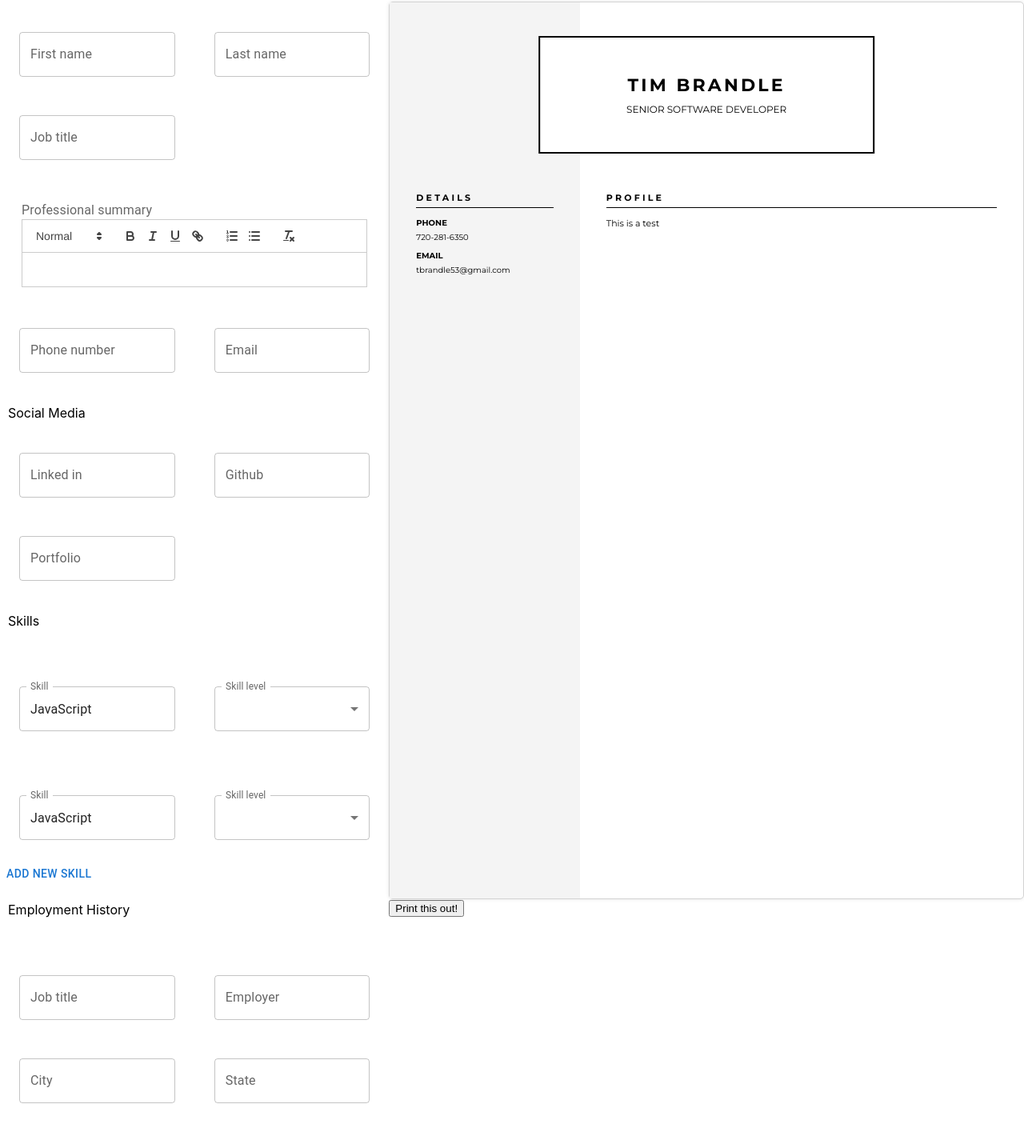
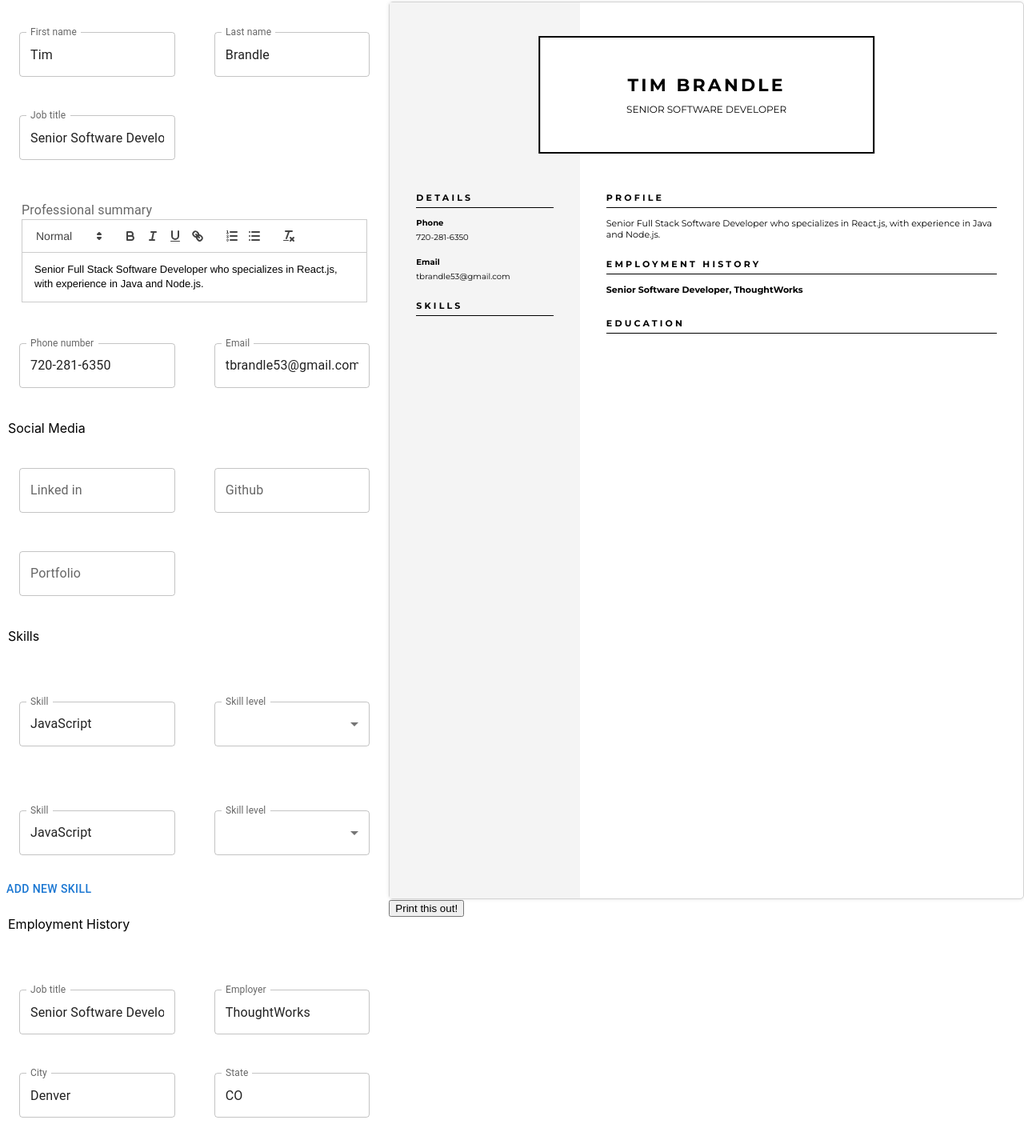
Before and after one commit to tbrandle/resume_builder, a React (Create React App) app: page / in a window 1280 px wide. Shown: the part 36-1461 px from the top of the page at 80% size. Built offline with nearby package versions, Linux system fonts and the light colour scheme.

Commit message:
add styling

```diff
--- a/src/PdfView/PdfView.css
+++ b/src/PdfView/PdfView.css
@@ -44,7 +44,7 @@
   }
 
   .section {
-    margin-bottom: 10px;
+    margin-bottom: 18px;
   }
 
   .title {
@@ -65,9 +65,8 @@
     padding: 12px 33px;
   }
 
-  .detailSubTitle {
+  .subTitle {
     font-weight: 700;
-    text-transform: uppercase;
     padding-bottom: 5px;
   }
 
--- a/src/PdfView/PdfView.tsx
+++ b/src/PdfView/PdfView.tsx
@@ -44,13 +44,16 @@ const PdfView = React.forwardRef<HTMLDivElement | null, PdfViewProps>(
               <div className="title">Details</div>
 
               <div className="section">
-                <div className="detailSubTitle">Phone</div>
+                <div className="subTitle">Phone</div>
                 <div>{personalDetails.phone_number}</div>
               </div>
               <div className="section">
-                <div className="detailSubTitle">Email</div>
+                <div className="subTitle">Email</div>
                 <div>{personalDetails.email}</div>
               </div>
+            </div>
+            <div className="details section ">
+              <div className="title">Skills</div>
             </div>
           </div>
           <div className="col colRight">
@@ -65,6 +68,19 @@ const PdfView = React.forwardRef<HTMLDivElement | null, PdfViewProps>(
                 }}
               />
             </div>
+            <div className="section">
+              <div className="title">Employment History</div>
+              {employmentHistory.map((employment) => {
+                return (
+                  <div className="subTitle">
+                    {employment.job_title}, {employment.employer}
+                  </div>
+                );
+              })}
+            </div>
+            <div className="section">
+              <div className="title">Education</div>
+            </div>
           </div>
         </div>
       </div>
--- a/src/ResumeForm/ResumeForm.tsx
+++ b/src/ResumeForm/ResumeForm.tsx
@@ -25,6 +25,7 @@ const FormSection = ({ data, handleUpdate, title }: FormSectionProps) => {
       </p>
       {data.fields.map((field) => {
         const { id, label, type, value } = field;
+        console.log({ value });
         if (type === "html") {
           return (
             <div key={id} style={{ width: "100%", padding: "27px" }}>
--- a/src/data/defaultResume.ts
+++ b/src/data/defaultResume.ts
@@ -6,21 +6,38 @@ export const defaultResume: Resume = {
     first_name: "Tim",
     last_name: "Brandle",
     job_title: "Senior Software Developer",
-    professional_summary: "This is a test",
+    professional_summary:
+      "<p>Senior Full Stack Software Developer who specializes in React.js, with experience in Java and Node.js.</p>",
     phone_number: "720-281-6350",
     email: "tbrandle53@gmail.com",
     fields: [
-      { id: uniqueId(), label: "first_name", type: "text", value: "" },
-      { id: uniqueId(), label: "last_name", type: "text", value: "" },
-      { id: uniqueId(), label: "job_title", type: "text", value: "" },
+      { id: uniqueId(), label: "first_name", type: "text", value: "Tim" },
+      { id: uniqueId(), label: "last_name", type: "text", value: "Brandle" },
+      {
+        id: uniqueId(),
+        label: "job_title",
+        type: "text",
+        value: "Senior Software Developer",
+      },
       {
         id: uniqueId(),
         label: "professional_summary",
         type: "html",
-        value: "",
+        value:
+          "<p>Senior Full Stack Software Developer who specializes in React.js, with experience in Java and Node.js.</p>",
       },
-      { id: uniqueId(), label: "phone_number", type: "phone", value: "" },
-      { id: uniqueId(), label: "email", type: "email", value: "" },
+      {
+        id: uniqueId(),
+        label: "phone_number",
+        type: "phone",
+        value: "720-281-6350",
+      },
+      {
+        id: uniqueId(),
+        label: "email",
+        type: "email",
+        value: "tbrandle53@gmail.com",
+      },
     ],
   },
   social_media: {
@@ -35,8 +52,8 @@ export const defaultResume: Resume = {
   },
   skills: [
     {
-      skill: "",
-      skill_level: "",
+      skill: "JavaScript",
+      skill_level: SkillLevel.Expert,
       id: uniqueId(),
       fields: [
         {
@@ -77,21 +94,36 @@ export const defaultResume: Resume = {
   ],
   employment_history: [
     {
-      job_title: "",
-      employer: "",
-      city: "",
-      state: "",
-      date_start: "",
-      date_end: "",
+      job_title: "Senior Software Developer",
+      employer: "ThoughtWorks",
+      city: "Denver",
+      state: "CO",
+      date_start: "Jan, 2021",
+      date_end: "Present",
       description: "",
       id: uniqueId(),
       fields: [
-        { id: uniqueId(), label: "job_title", type: "text", value: "" },
-        { id: uniqueId(), label: "employer", type: "text", value: "" },
-        { id: uniqueId(), label: "city", type: "text", value: "" },
-        { id: uniqueId(), label: "state", type: "text", value: "" },
-        { id: uniqueId(), label: "date_start", type: "text", value: "" },
-        { id: uniqueId(), label: "date_end", type: "text", value: "" },
+        {
+          id: uniqueId(),
+          label: "job_title",
+          type: "text",
+          value: "Senior Software Developer",
+        },
+        {
+          id: uniqueId(),
+          label: "employer",
+          type: "text",
+          value: "ThoughtWorks",
+        },
+        { id: uniqueId(), label: "city", type: "text", value: "Denver" },
+        { id: uniqueId(), label: "state", type: "text", value: "CO" },
+        {
+          id: uniqueId(),
+          label: "date_start",
+          type: "text",
+          value: "Jan, 2021",
+        },
+        { id: uniqueId(), label: "date_end", type: "text", value: "Present" },
         { id: uniqueId(), label: "description", type: "html", value: "" },
       ],
     },
```
